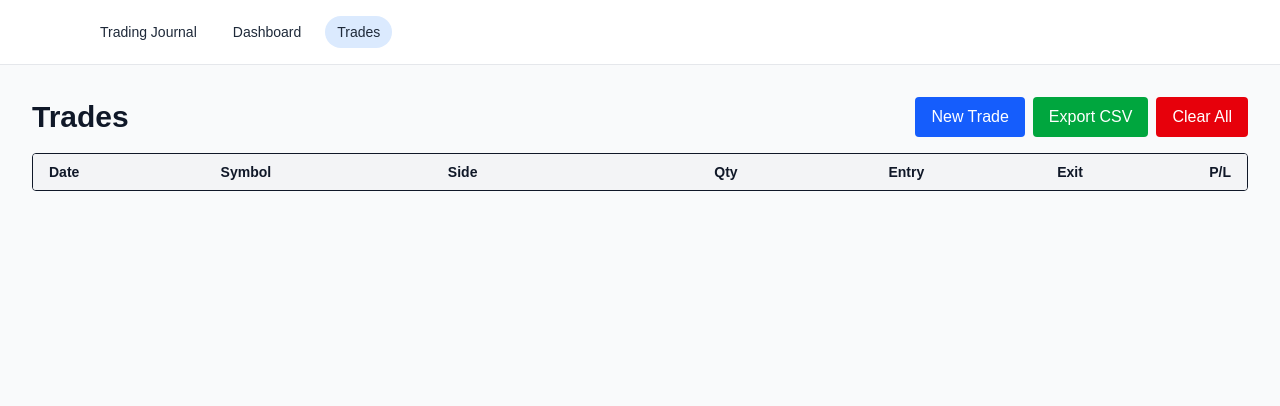
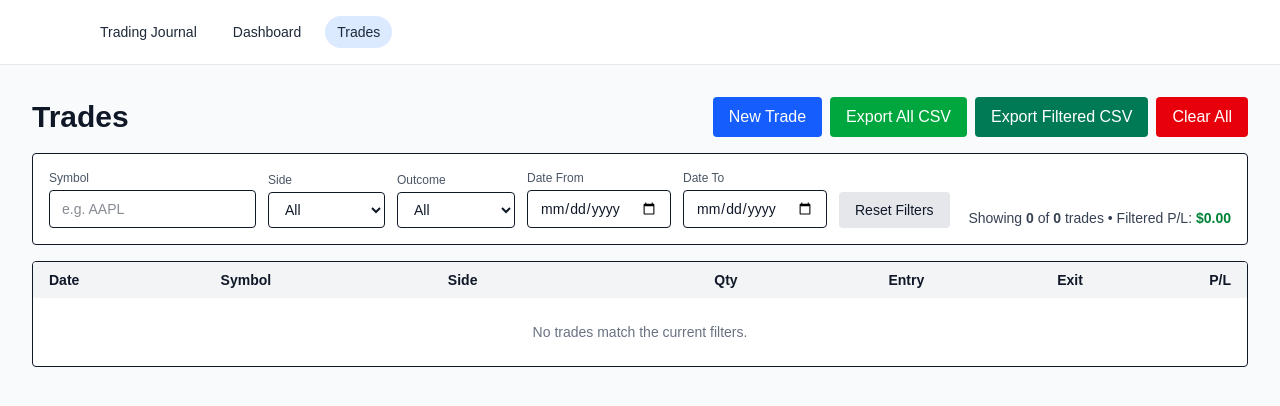
Before and after one commit to jorgemancipe/trading-journal, a Next.js app: page /trades in a window 1280 px wide. Shown: the top 406 px of the page. Built offline with nearby package versions, Linux system fonts and the light colour scheme.

Commit message:
Refactor CSV export and filtering logic in TradesClient
Refactor CSV export functionality and improve filtering logic. Update function names and add filename prefix for exports.

```diff
--- a/app/trades/TradesClient.tsx
+++ b/app/trades/TradesClient.tsx
@@ -16,7 +16,7 @@ function timestampString() {
   return `${yyyy}-${mm}-${dd}_${hh}-${mi}-${ss}`;
 }
 
-/** RFC4180-ish CSV escaping: wrap in quotes, escape quotes, preserve commas/newlines */
+/** RFC4180-ish escaping: wrap in quotes + escape quotes */
 function csvCell(value: unknown) {
   if (value === null || value === undefined) return '""';
   const s = String(value).replace(/"/g, '""');
@@ -42,7 +42,7 @@ function downloadCSV(csvText: string, filename: string) {
   URL.revokeObjectURL(url);
 }
 
-function exportTradesToCSV(trades: Trade[]) {
+function exportTradesCSV(trades: Trade[], filenamePrefix: string) {
   if (!trades || trades.length === 0) return;
 
   const rows: unknown[][] = [
@@ -52,20 +52,24 @@ function exportTradesToCSV(trades: Trade[]) {
       t.symbol,
       t.side,
       t.quantity,
-      t.entry,
-      t.exit,
+      t.entry.toFixed(2),
+      t.exit.toFixed(2),
       t.profit.toFixed(2),
     ]),
   ];
 
   const csv = buildCSV(rows);
-  downloadCSV(csv, `trades-${timestampString()}.csv`);
+  downloadCSV(csv, `${filenamePrefix}-${timestampString()}.csv`);
 }
+
+type SideFilter = "All" | "Buy" | "Sell";
+type OutcomeFilter = "All" | "Wins" | "Losses" | "Breakeven";
 
 export default function TradesClient() {
   const { trades, addTrade, clearTrades } = useTrades();
+
+  // ---- form state ----
   const [showForm, setShowForm] = useState(false);
-
   const today = new Date().toISOString().split("T")[0];
 
   const [form, setForm] = useState({
@@ -77,15 +81,18 @@ export default function TradesClient() {
     exit: 0,
   });
 
+  // ---- filter state ----
+  const [symbolFilter, setSymbolFilter] = useState("");
+  const [sideFilter, setSideFilter] = useState<SideFilter>("All");
+  const [outcomeFilter, setOutcomeFilter] = useState<OutcomeFilter>("All");
+  const [dateFrom, setDateFrom] = useState(""); // yyyy-mm-dd
+  const [dateTo, setDateTo] = useState("");   // yyyy-mm-dd
+
   const liveProfit = useMemo(() => {
     const qty = Number(form.quantity);
     const entry = Number(form.entry);
     const exit = Number(form.exit);
-
     if (qty <= 0 || entry <= 0 || exit <= 0) return 0;
-
-    // Buy (Long): (exit - entry) * qty
-    // Sell (Short): (entry - exit) * qty
     return form.side === "Buy" ? (exit - entry) * qty : (entry - exit) * qty;
   }, [form]);
 
@@ -127,6 +134,43 @@ export default function TradesClient() {
     setShowForm(false);
   }
 
+  // ---- filtered trades ----
+  const filteredTrades = useMemo(() => {
+    const sym = symbolFilter.trim().toUpperCase();
+
+    return trades.filter((t) => {
+      // Symbol
+      if (sym && !t.symbol.includes(sym)) return false;
+
+      // Side
+      if (sideFilter !== "All" && t.side !== sideFilter) return false;
+
+      // Outcome
+      if (outcomeFilter === "Wins" && !(t.profit > 0)) return false;
+      if (outcomeFilter === "Losses" && !(t.profit < 0)) return false;
+      if (outcomeFilter === "Breakeven" && !(t.profit === 0)) return false;
+
+      // Date range (yyyy-mm-dd string compares correctly)
+      if (dateFrom && t.date < dateFrom) return false;
+      if (dateTo && t.date > dateTo) return false;
+
+      return true;
+    });
+  }, [trades, symbolFilter, sideFilter, outcomeFilter, dateFrom, dateTo]);
+
+  const filteredPL = useMemo(
+    () => filteredTrades.reduce((sum, t) => sum + t.profit, 0),
+    [filteredTrades]
+  );
+
+  function resetFilters() {
+    setSymbolFilter("");
+    setSideFilter("All");
+    setOutcomeFilter("All");
+    setDateFrom("");
+    setDateTo("");
+  }
+
   return (
     <main className="min-h-screen bg-gray-50 text-gray-900 p-8">
       <div className="flex justify-between items-center mb-4">
@@ -141,12 +185,25 @@ export default function TradesClient() {
           </button>
 
           <button
-            onClick={() => exportTradesToCSV(trades)}
+            onClick={() => exportTradesCSV(trades, "trades")}
             className="px-4 py-2 bg-green-600 text-white rounded hover:bg-green-500 transition"
             disabled={!trades || trades.length === 0}
-            title={!trades || trades.length === 0 ? "No trades to export" : "Export trades CSV"}
+            title={!trades || trades.length === 0 ? "No trades to export" : "Export all trades"}
           >
-            Export CSV
+            Export All CSV
+          </button>
+
+          <button
+            onClick={() => exportTradesCSV(filteredTrades, "filtered-trades")}
+            className="px-4 py-2 bg-emerald-700 text-white rounded hover:bg-emerald-600 transition"
+            disabled={!filteredTrades || filteredTrades.length === 0}
+            title={
+              !filteredTrades || filteredTrades.length === 0
+                ? "No filtered trades to export"
+                : "Export filtered trades"
+            }
+          >
+            Export Filtered CSV
           </button>
 
           <button
@@ -158,6 +215,84 @@ export default function TradesClient() {
         </div>
       </div>
 
+      {/* Filters */}
+      <div className="mb-4 bg-white border rounded p-4">
+        <div className="flex flex-wrap gap-3 items-end">
+          <div className="flex flex-col">
+            <label className="text-xs text-gray-600 mb-1">Symbol</label>
+            <input
+              value={symbolFilter}
+              onChange={(e) => setSymbolFilter(e.target.value)}
+              placeholder="e.g. AAPL"
+              className="border rounded px-3 py-2 text-sm"
+            />
+          </div>
+
+          <div className="flex flex-col">
+            <label className="text-xs text-gray-600 mb-1">Side</label>
+            <select
+              value={sideFilter}
+              onChange={(e) => setSideFilter(e.target.value as SideFilter)}
+              className="border rounded px-3 py-2 text-sm"
+            >
+              <option value="All">All</option>
+              <option value="Buy">Buy (Long)</option>
+              <option value="Sell">Sell (Short)</option>
+            </select>
+          </div>
+
+          <div className="flex flex-col">
+            <label className="text-xs text-gray-600 mb-1">Outcome</label>
+            <select
+              value={outcomeFilter}
+              onChange={(e) => setOutcomeFilter(e.target.value as OutcomeFilter)}
+              className="border rounded px-3 py-2 text-sm"
+            >
+              <option value="All">All</option>
+              <option value="Wins">Wins</option>
+              <option value="Losses">Losses</option>
+              <option value="Breakeven">Break-even</option>
+            </select>
+          </div>
+
+          <div className="flex flex-col">
+            <label className="text-xs text-gray-600 mb-1">Date From</label>
+            <input
+              type="date"
+              value={dateFrom}
+              onChange={(e) => setDateFrom(e.target.value)}
+              className="border rounded px-3 py-2 text-sm"
+            />
+          </div>
+
+          <div className="flex flex-col">
+            <label className="text-xs text-gray-600 mb-1">Date To</label>
+            <input
+              type="date"
+              value={dateTo}
+              onChange={(e) => setDateTo(e.target.value)}
+              className="border rounded px-3 py-2 text-sm"
+            />
+          </div>
+
+          <button
+            onClick={resetFilters}
+            className="px-4 py-2 bg-gray-200 text-gray-900 rounded hover:bg-gray-300 transition text-sm"
+          >
+            Reset Filters
+          </button>
+
+          <div className="ml-auto text-sm text-gray-700">
+            Showing <span className="font-semibold">{filteredTrades.length}</span> of{" "}
+            <span className="font-semibold">{trades.length}</span> trades • Filtered P/L:{" "}
+            <span className={filteredPL >= 0 ? "text-green-700 font-semibold" : "text-red-700 font-semibold"}>
+              ${filteredPL.toFixed(2)}
+            </span>
+          </div>
+        </div>
+      </div>
+
+      {/* New Trade Form */}
       {showForm && (
         <form
           onSubmit={handleSubmit}
@@ -245,6 +380,7 @@ export default function TradesClient() {
         </form>
       )}
 
+      {/* Trades Table (filtered) */}
       <div className="overflow-x-auto bg-white border rounded">
         <table className="min-w-full text-sm">
           <thead className="bg-gray-100">
@@ -260,7 +396,7 @@ export default function TradesClient() {
           </thead>
 
           <tbody>
-            {trades.map((t) => (
+            {filteredTrades.map((t) => (
               <tr key={t.id} className="border-t hover:bg-gray-50">
                 <td className="px-4 py-2">{t.date}</td>
                 <td className="px-4 py-2 font-medium">{t.symbol}</td>
@@ -277,6 +413,13 @@ export default function TradesClient() {
                 </td>
               </tr>
             ))}
+            {filteredTrades.length === 0 && (
+              <tr>
+                <td className="px-4 py-6 text-center text-gray-500" colSpan={7}>
+                  No trades match the current filters.
+                </td>
+              </tr>
+            )}
           </tbody>
         </table>
       </div>
```
